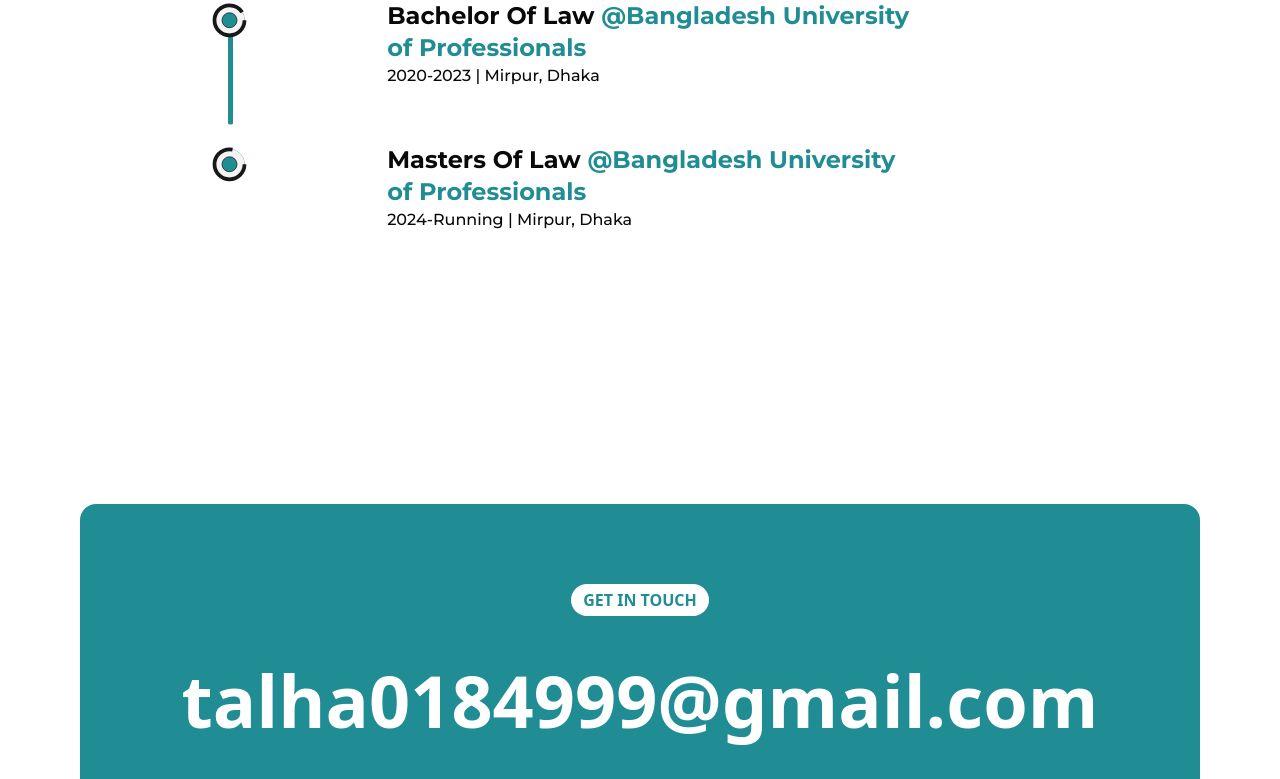
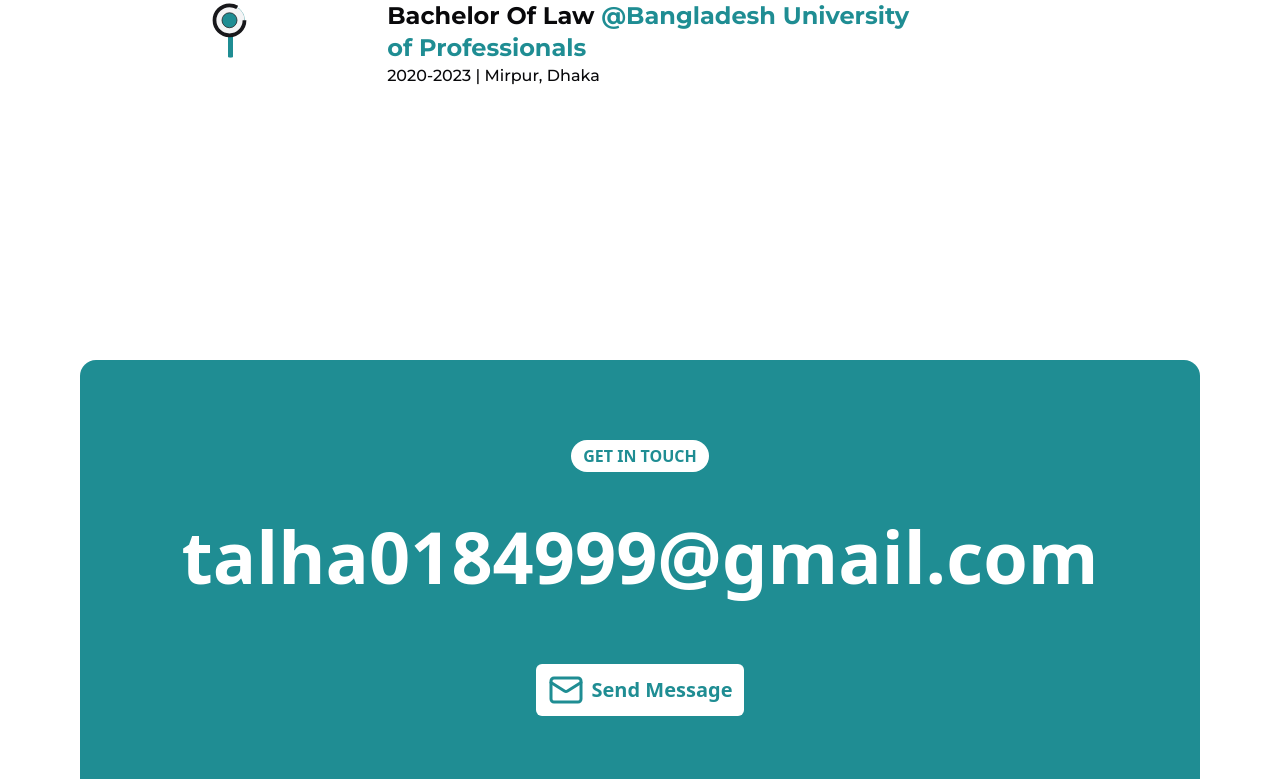
Before and after one commit to AbdullahFaiaz/Abdullah_Faiaz_Portfolio, a Next.js app: page /about in a window 1280 px wide. Shown: the part 1192-1971 px from the top of the page. Built offline with nearby package versions, Linux system fonts and the light colour scheme.

Commit message:
edu updated

```diff
--- a/src/data/education.ts
+++ b/src/data/education.ts
@@ -11,14 +11,14 @@ export const EDUCATION: ExperienceShowcaseListItemProps[] = [
     location: "Mirpur, Dhaka",
     description: "",
   },
-  {
-    title: "Masters Of Law",
-    organisation: {
-      name: "Bangladesh University of Professionals",
-      href: "https://www.bup.edu.bd/",
-    },
-    date: "2024-Running",
-    location: "Mirpur, Dhaka",
-    description: "",
-  },
+  // {
+  //   title: "Masters Of Law",
+  //   organisation: {
+  //     name: "Bangladesh University of Professionals",
+  //     href: "https://www.bup.edu.bd/",
+  //   },
+  //   date: "2024-Running",
+  //   location: "Mirpur, Dhaka",
+  //   description: "",
+  // },
 ];
```
